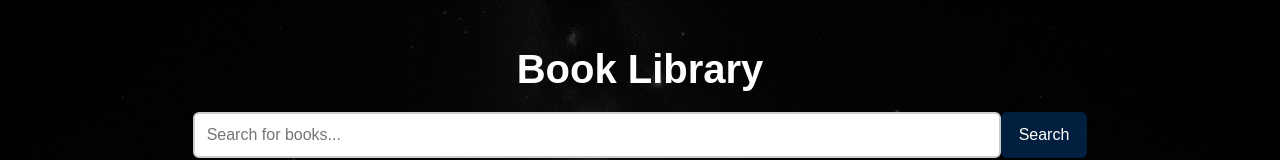
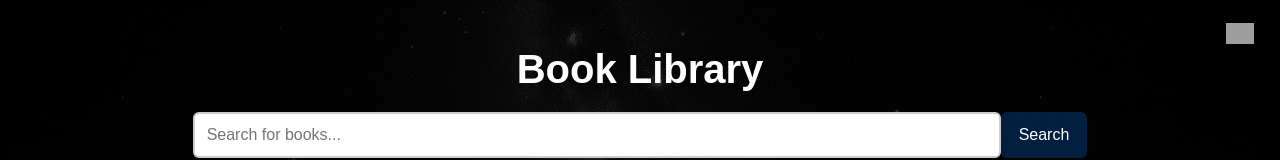
Before and after one commit to Ammareid77/book-library, a React (Vite) app: page / in a window 1280 px wide. Shown: the top 160 px of the page. Built offline with nearby package versions, Linux system fonts and the light colour scheme; grey boxes are pictures that could not be loaded.

Commit message:
Fix bugs related to Dark Mode feature

```diff
--- a/src/App.jsx
+++ b/src/App.jsx
@@ -1,10 +1,12 @@
 import { Routes, Route } from "react-router-dom"; // Remove BrowserRouter from here
 import Home from "./pages/Home";
 import BookDetailPage from "./pages/BookDetailPage";
+import Navbar from "../src/components/Navbar"; // ✅ Import Navbar
 
 function App() {
   return (
     <>
+    <Navbar /> {/* Navbar with Dark Mode Toggle */}
       <div className="container mx-auto p-6">
         <Routes>
           <Route path="/" element={<Home />} />
--- a/src/components/DarkModeToggle.jsx
+++ b/src/components/DarkModeToggle.jsx
@@ -1,4 +1,4 @@
-import { useContext } from "react";
+import React, { useState, useEffect } from 'react';
 import { ThemeContext } from "../context/ThemeContext";
 import sunIcon from "../assets/light_mode.png"; // import Light mode icon
 import moonIcon from "../assets/dark_mode.png"; // import Dark mode icon
--- a/src/components/Navbar.jsx
+++ b/src/components/Navbar.jsx
@@ -4,8 +4,7 @@ import DarkModeToggle from "./DarkModeToggle"; // ✅ Import Toggle Button
 const Navbar = () => {
     return (
       <nav className="navbar">
-        <h1>Book Library</h1>
-        <DarkModeToggle /> {/* ✅ Add this button inside Navbar */}
+        <DarkModeToggle/> {/* ✅ Add this button inside Navbar */}
       </nav>
     );
   };
```
